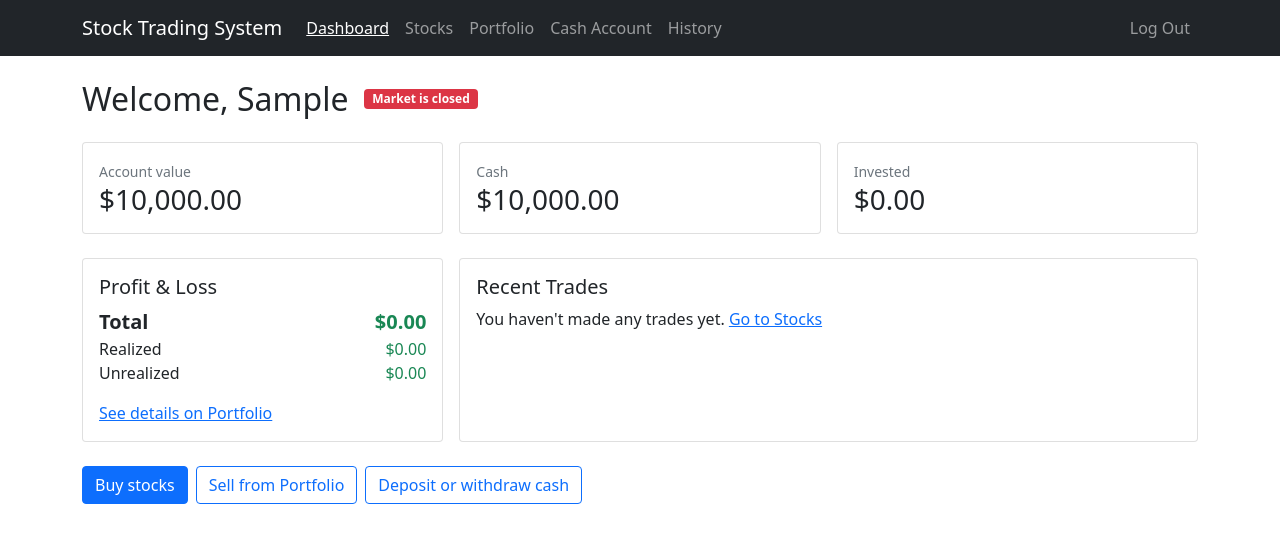
After one commit to ozzyfragoso/ift401-final-build, a Flask app: page /dashboard in a window 1280 px wide. The commit adds this page. Shown: the top 543 px of the page. Run offline with Flask 3, Linux system fonts and the light colour scheme; the visitor is signed in with stand-in values (Sample User, id 1); data that the repository does not hold is empty.

Commit message:
Add Cash Account page and customer Dashboard
New Cash Account page at /cash-account with Deposit and Withdraw panels

New customer Dashboard at /dashboard

```diff
--- a/app.py
+++ b/app.py
@@ -179,7 +179,7 @@ def login():
             if user.admin_access:
                 return redirect(url_for('admin_dashboard'))
 
-            return redirect(url_for('portfolio'))
+            return redirect(url_for('customer_dashboard'))
 
         flash('Invalid username or password.', 'danger')
 
@@ -193,7 +193,7 @@ def home():
     if current_user.admin_access:
         return redirect(url_for('admin_dashboard'))
 
-    return redirect(url_for('portfolio'))
+    return redirect(url_for('customer_dashboard'))
 
 
 @app.route('/logout')
@@ -685,23 +685,15 @@ def calculate_portfolio_summary(portfolio):
     return holdings_value
 
 
-
-@app.route('/portfolio')
-@login_required
-def portfolio():
-    if current_user.admin_access:
-        flash('Customer access required.', 'danger')
-        return redirect(url_for('admin_dashboard'))
-
-    customer_portfolio = get_portfolio(current_user.user_id)
-    holdings_value = calculate_portfolio_summary(customer_portfolio)
-
+def calculate_profit_loss(user_id, portfolio):
+    # Unrealized profit on the shares still held, and realized profit from
+    # every sale; Portfolio shows it in full, the Dashboard as a summary
     unrealized = 0
     stock_profits = []
 
-    for row in customer_portfolio:
+    for row in portfolio:
         holding = Holding.query.filter_by(
-            user_id=current_user.user_id,
+            user_id=user_id,
             stock_id=row['stock_id']
         ).first()
 
@@ -718,7 +710,7 @@ def portfolio():
             })
 
     transactions = StockTransaction.query.filter_by(
-        user_id=current_user.user_id
+        user_id=user_id
     ).order_by(
         StockTransaction.transaction_date,
         StockTransaction.stock_transaction_id
@@ -747,12 +739,48 @@ def portfolio():
             position['qty'] -= quantity
             position['cost'] -= avg_cost * quantity
 
-    pnl = {
+    return {
         'realized': round(realized, 2),
         'unrealized': round(unrealized, 2),
         'total': round(realized + unrealized, 2),
         'stocks': stock_profits
     }
+
+
+@app.route('/dashboard')
+@login_required
+def customer_dashboard():
+    if current_user.admin_access:
+        flash('Customer access required.', 'danger')
+        return redirect(url_for('admin_dashboard'))
+
+    customer_portfolio = get_portfolio(current_user.user_id)
+    holdings_value = calculate_portfolio_summary(customer_portfolio)
+    pnl = calculate_profit_loss(current_user.user_id, customer_portfolio)
+
+    # The five newest trades; the full list stays on the History page
+    recent_trades = get_transaction_history(current_user.user_id)[:5]
+
+    return render_template(
+        'dashboard.html',
+        cash_balance=current_user.cash_balance,
+        holdings_value=holdings_value,
+        pnl=pnl,
+        market_open=market_is_open(),
+        recent_trades=recent_trades
+    )
+
+
+@app.route('/portfolio')
+@login_required
+def portfolio():
+    if current_user.admin_access:
+        flash('Customer access required.', 'danger')
+        return redirect(url_for('admin_dashboard'))
+
+    customer_portfolio = get_portfolio(current_user.user_id)
+    holdings_value = calculate_portfolio_summary(customer_portfolio)
+    pnl = calculate_profit_loss(current_user.user_id, customer_portfolio)
 
     return render_template(
         'portfolio.html',
@@ -761,6 +789,7 @@ def portfolio():
         holdings_value=holdings_value,
         pnl=pnl
     )
+
 
 def get_transaction_history(user_id):
     # Every stock trade the customer has made
@@ -1111,3 +1140,138 @@ def sell_stock(symbol):
         flash('Sale failed. Please try again.', 'danger')
 
     return redirect(url_for('portfolio'))
+
+
+def read_amount(amount_text):
+    # A dollar amount of at least one cent with no more than two decimal
+    # places (the same money rules as Create Stock); anything else is None
+    try:
+        amount = Decimal(amount_text)
+    except (InvalidOperation, TypeError, ValueError):
+        return None
+
+    if not amount.is_finite() or amount < Decimal('0.01'):
+        return None
+
+    if amount.as_tuple().exponent < -2:
+        return None
+
+    return amount
+
+
+def check_cash_request(transaction_type, amount):
+    if transaction_type not in ('deposit', 'withdraw'):
+        return 'Choose Deposit or Withdraw.'
+
+    if amount is None:
+        return 'Enter an amount of at least $0.01, with no more than 2 decimal places.'
+
+    # A withdrawal can never take out more than the cash account holds
+    if transaction_type == 'withdraw' and not validate_funds(current_user, amount):
+        return (
+            f'Insufficient funds. You asked to withdraw ${amount:,.2f} '
+            f'and your cash balance is ${current_user.cash_balance:,.2f}.'
+        )
+
+    # cash_balance is DECIMAL(15,2), so a balance above this cannot be saved
+    if transaction_type == 'deposit' and (
+        current_user.cash_balance + amount > Decimal('9999999999999.99')
+    ):
+        return 'That deposit is too large.'
+
+    return None
+
+
+def record_cash_transaction(user_id, transaction_type, amount):
+    # The timestamped record of a deposit or withdrawal; the amount is always
+    # positive and transaction_type says which way the money moved
+    transaction = CashTransaction(
+        user_id=user_id,
+        transaction_type=transaction_type,
+        amount=amount
+    )
+
+    db.session.add(transaction)
+
+
+def deposit_cash(user, amount):
+    update_cash_balance(user, amount)
+    record_cash_transaction(user.user_id, 'deposit', amount)
+
+
+def withdraw_cash(user, amount):
+    update_cash_balance(user, -amount)
+    record_cash_transaction(user.user_id, 'withdraw', amount)
+
+
+@app.route('/cash-account', methods=['GET', 'POST'])
+@login_required
+def cash_account():
+    if current_user.admin_access:
+        flash('Customer access required.', 'danger')
+        return redirect(url_for('admin_dashboard'))
+
+    if request.method == 'POST':
+        transaction_type = request.form.get('transaction_type', '')
+        amount = read_amount(request.form.get('amount', '').strip())
+
+        problem = check_cash_request(transaction_type, amount)
+
+        if problem:
+            flash(problem, 'danger')
+            return redirect(url_for('cash_account'))
+
+        # The amount passed every check; the panel now asks the customer to confirm
+        return render_template(
+            'cash_account.html',
+            transaction_type=transaction_type,
+            amount=amount
+        )
+
+    return render_template(
+        'cash_account.html',
+        transaction_type=None,
+        amount=None
+    )
+
+
+@app.route('/cash-account/confirm', methods=['POST'])
+@login_required
+def confirm_cash_transaction():
+    if current_user.admin_access:
+        flash('Customer access required.', 'danger')
+        return redirect(url_for('admin_dashboard'))
+
+    transaction_type = request.form.get('transaction_type', '')
+    amount = read_amount(request.form.get('amount', '').strip())
+
+    # Checked again on Yes, because the balance can change after the review
+    problem = check_cash_request(transaction_type, amount)
+
+    if problem:
+        flash(problem, 'danger')
+        return redirect(url_for('cash_account'))
+
+    try:
+        if transaction_type == 'deposit':
+            deposit_cash(current_user, amount)
+        else:
+            withdraw_cash(current_user, amount)
+
+        # The balance change and its record are saved together, or not at all
+        db.session.commit()
+
+        if transaction_type == 'deposit':
+            flash(f'Deposit complete: ${amount:,.2f} added to your cash account.', 'success')
+        else:
+            flash(f'Withdrawal complete: ${amount:,.2f} taken from your cash account.', 'success')
+
+    except Exception:
+        db.session.rollback()
+        flash(
+            'The transaction could not be completed. '
+            'Your cash balance has not changed. Please try again.',
+            'danger'
+        )
+
+    return redirect(url_for('cash_account'))
--- a/templates/base.html
+++ b/templates/base.html
@@ -11,10 +11,14 @@
     <nav class="navbar navbar-expand-lg navbar-dark bg-dark">
         <div class="container">
             <span class="navbar-brand">Stock Trading System</span>
-            {# Customer navigation; Cash Account (between Portfolio and History) is added when that page is built #}
+            {# Customer navigation: Dashboard first (the landing page), then the SAD's order: Stocks, Portfolio, Cash Account, History #}
             {# The current page is underlined, as in the mockups: Buy belongs to Stocks, Sell to Portfolio #}
             {% if current_user.is_authenticated and not current_user.admin_access %}
             <ul class="navbar-nav">
+                <li class="nav-item">
+                    <a class="nav-link{% if request.endpoint == 'customer_dashboard' %} active text-decoration-underline{% endif %}"
+                       href="{{ url_for('customer_dashboard') }}">Dashboard</a>
+                </li>
                 <li class="nav-item">
                     <a class="nav-link{% if request.endpoint in ['stocks', 'buy_panel'] %} active text-decoration-underline{% endif %}"
                        href="{{ url_for('stocks') }}">Stocks</a>
@@ -22,6 +26,10 @@
                 <li class="nav-item">
                     <a class="nav-link{% if request.endpoint in ['portfolio', 'sell_panel'] %} active text-decoration-underline{% endif %}"
                        href="{{ url_for('portfolio') }}">Portfolio</a>
+                </li>
+                <li class="nav-item">
+                    <a class="nav-link{% if request.endpoint == 'cash_account' %} active text-decoration-underline{% endif %}"
+                       href="{{ url_for('cash_account') }}">Cash Account</a>
                 </li>
                 <li class="nav-item">
                     <a class="nav-link{% if request.endpoint == 'transaction_history' %} active text-decoration-underline{% endif %}"
--- /dev/null
+++ b/templates/dashboard.html
@@ -0,0 +1,106 @@
+{% extends "base.html" %}
+
+{% block title %}Dashboard{% endblock %}
+
+{% block content %}
+<div class="d-flex align-items-center gap-3 mb-4">
+    <h2 class="mb-0">Welcome, {{ current_user.first_name }}</h2>
+    {# Trades only go through while the market is open, so customers see it before they try #}
+    {% if market_open %}
+    <span class="badge bg-success">Market is open</span>
+    {% else %}
+    <span class="badge bg-danger">Market is closed</span>
+    {% endif %}
+</div>
+
+{# Account at a glance: what everything is worth, split into cash and stocks #}
+<div class="row g-3 mb-4">
+    <div class="col-md-4">
+        <div class="card h-100">
+            <div class="card-body">
+                <small class="text-muted">Account value</small>
+                <h3 class="mb-0">${{ "{:,.2f}".format(cash_balance + holdings_value) }}</h3>
+            </div>
+        </div>
+    </div>
+    <div class="col-md-4">
+        <div class="card h-100">
+            <div class="card-body">
+                <small class="text-muted">Cash</small>
+                <h3 class="mb-0">${{ "{:,.2f}".format(cash_balance) }}</h3>
+            </div>
+        </div>
+    </div>
+    <div class="col-md-4">
+        <div class="card h-100">
+            <div class="card-body">
+                <small class="text-muted">Invested</small>
+                <h3 class="mb-0">${{ "{:,.2f}".format(holdings_value) }}</h3>
+            </div>
+        </div>
+    </div>
+</div>
+
+<div class="row g-3 mb-4">
+    {# A short profit and loss summary; the cards and charts are on Portfolio #}
+    <div class="col-md-4">
+        <div class="card h-100">
+            <div class="card-body">
+                <h5 class="card-title">Profit &amp; Loss</h5>
+                {% for name, value in [('Total', pnl.total), ('Realized', pnl.realized), ('Unrealized', pnl.unrealized)] %}
+                <div class="d-flex justify-content-between{% if loop.first %} fw-bold fs-5{% endif %}">
+                    <span>{{ name }}</span>
+                    {# Green for a gain or break-even, red for a loss, with the minus sign before the dollar sign #}
+                    <span class="{{ 'text-success' if value >= 0 else 'text-danger' }}">{{ '-' if value < 0 }}${{ "{:,.2f}".format(value | abs) }}</span>
+                </div>
+                {% endfor %}
+                <a href="{{ url_for('portfolio') }}" class="d-inline-block mt-3">See details on Portfolio</a>
+            </div>
+        </div>
+    </div>
+
+    <div class="col-md-8">
+        <div class="card h-100">
+            <div class="card-body">
+                <h5 class="card-title">Recent Trades</h5>
+                {% if recent_trades %}
+                <div class="table-responsive">
+                    <table class="table align-middle mb-2">
+                        <thead>
+                            <tr>
+                                <th>Type</th>
+                                <th>Stock</th>
+                                <th>Quantity</th>
+                                <th>Total</th>
+                                <th>Date and Time</th>
+                            </tr>
+                        </thead>
+                        <tbody>
+                            {% for trade in recent_trades %}
+                            <tr>
+                                <td>{{ trade.type }}</td>
+                                <td>{{ trade.symbol }}</td>
+                                <td>{{ trade.quantity }}</td>
+                                <td>${{ "{:,.2f}".format(trade.total_amount) }}</td>
+                                <td>{{ trade.date_time }}</td>
+                            </tr>
+                            {% endfor %}
+                        </tbody>
+                    </table>
+                </div>
+                {# Only the five newest show here; History has every trade #}
+                <a href="{{ url_for('transaction_history') }}">See all trades</a>
+                {% else %}
+                <p class="mb-0">You haven't made any trades yet. <a href="{{ url_for('stocks') }}">Go to Stocks</a></p>
+                {% endif %}
+            </div>
+        </div>
+    </div>
+</div>
+
+<div class="d-flex flex-wrap gap-2">
+    <a href="{{ url_for('stocks') }}" class="btn btn-primary">Buy stocks</a>
+    <a href="{{ url_for('portfolio') }}" class="btn btn-outline-primary">Sell from Portfolio</a>
+    <a href="{{ url_for('cash_account') }}" class="btn btn-outline-primary">Deposit or withdraw cash</a>
+</div>
+{% endblock %}
```
Also changed, not shown: templates/cash_account.html (added, +80 -0 lines).
